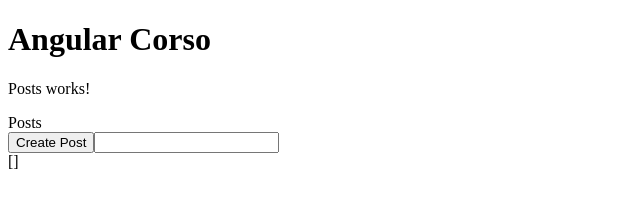
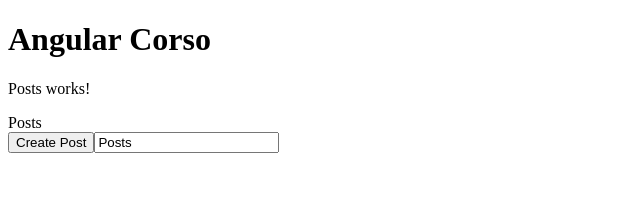
Before and after one commit to ironmanromeo/angular-corso, an Angular app: page / in a window 1280 px wide. Shown: the top 222 px of the page, without its empty margins (0-640 px from the left). Built offline with nearby package versions, Linux system fonts and the light colour scheme.

Commit message:
esercizio: binding mono-direzionali (property binding & e event)

```diff
--- a/src/app/posts/posts.component.html
+++ b/src/app/posts/posts.component.html
@@ -1,14 +1,13 @@
 <p>Posts works!</p>
 <div> {{ title }} </div>
 
-<button (click)="createPost()"> Create Post </button>
+<button (click)="createPost()" [disabled]="!title"> Create Post </button>
 
-<input name="title" (input)="onEditedInput($event)" [value]="inputTxt"/>
+<input name="title" (input)="onEditedInput($event)" [value]="title"/>
 
-<div> {{ getPostsString() }} </div>
+<!-- <div> {{ getPostsString() }} </div> -->
 
 <div *ngFor="let post of posts">
     <h3> {{ post.title }} </h3>
-    <div *ngIf="posts.length > 3"> Stop </div>
     <div *ngIf="post.title === 'ciao' "> Bonjour </div>
 </div>
--- a/src/app/posts/posts.component.ts
+++ b/src/app/posts/posts.component.ts
@@ -1,4 +1,3 @@
-import { getSafePropertyAccessString } from '@angular/compiler';
 import { Component, OnInit } from '@angular/core';
 import { Post } from '../data/posts.data'
 @Component({
@@ -11,8 +10,6 @@
   posts:Post[] = []
 
   title = "Posts"
-  disabled = false
-  inputTxt = ""
 
   constructor() { }
 
@@ -33,17 +30,16 @@
       this.posts.push(newPost)
     }
 
-    this.inputTxt = " "
+    this.title = ""
   }
 
   onEditedInput(e: Event) {
     const myInput = <HTMLInputElement>e.target
     this.title = myInput.value
-
   }
 
-  getPostsString() {
-    return JSON.stringify(this.posts)
-  }
+  // getPostsString() {
+  //   return JSON.stringify(this.posts)
+  // }
 
 }
```
